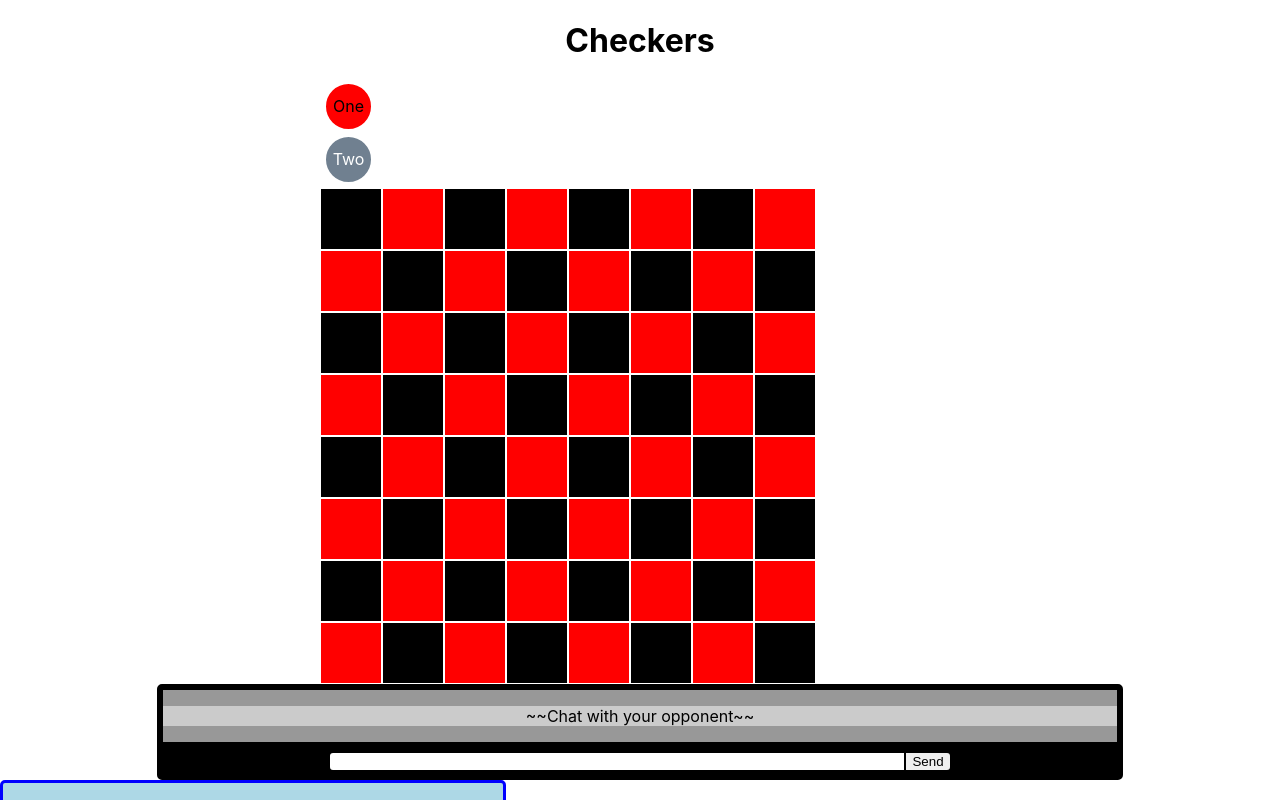
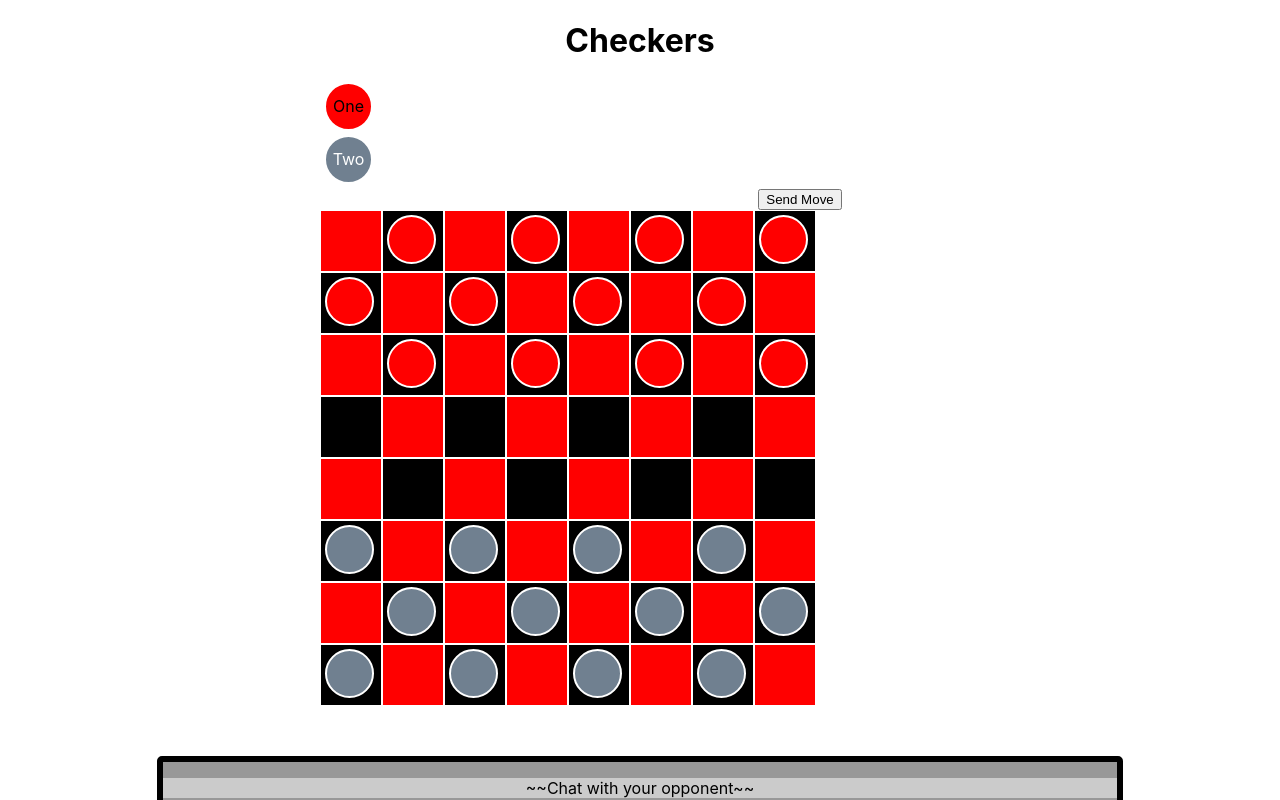
Before and after one commit to CoHogan1/project-4-front-end, a React (Create React App) app: page / in a window 1280 px wide. Shown: the top 800 px of the page. Built offline with nearby package versions, Linux system fonts and the light colour scheme; no server answers.

Commit message:
added 2 dimmensional array gameboard with click events

```diff
--- a/src/App.css
+++ b/src/App.css
@@ -2,8 +2,6 @@
     text-align: center;
     margin: auto;
 }
-
-
 
 
 .chat {
@@ -96,6 +94,7 @@
     flex-direction: row;
     flex-wrap: wrap;
     width: 500px;
+    margin-bottom: 50px;
 }
 
 
@@ -125,6 +124,9 @@ background: blue;
 }
 
 .allForms{
+    margin: auto;
+    margin-left: 100px;
+    margin-top: 30px;
 
 }
 .forms {
@@ -168,3 +170,8 @@ background: blue;
     border-radius: 5px;
     border: 3px solid green;
 }
+
+
+.test {
+    background-color: green;
+}
--- a/src/board.js
+++ b/src/board.js
@@ -5,42 +5,59 @@ const gameBoard = [
   [0, 1, 0, 1, 0, 1, 0, 1],
   [1, 0, 1, 0, 1, 0, 1, 0],
   [0, 1, 0, 1, 0, 1, 0, 1],
-  [0, 0, 0, 0, 0, 0, 0, 0],
-  [0, 0, 0, 0, 0, 0, 0, 0],
+  [3, 0, 3, 0, 3, 0, 3, 0],
+  [0, 3, 0, 3, 0, 3, 0, 3],
   [2, 0, 2, 0, 2, 0, 2, 0],
   [0, 2, 0, 2, 0, 2, 0, 2],
-  [2, 0, 2, 0, 2, 0, 2, 0]
-];
+  [2, 0, 2, 0, 2, 0, 2, 0],
+]
 
-const boardColors = [
-    [0, 1, 0, 1, 0, 1, 0, 1],
-    [1, 0, 1, 0, 1, 0, 1, 0],
-    [0, 1, 0, 1, 0, 1, 0, 1],
-    [1, 0, 1, 0, 1, 0, 1, 0],
-    [0, 1, 0, 1, 0, 1, 0, 1],
-    [1, 0, 1, 0, 1, 0, 1, 0],
-    [0, 1, 0, 1, 0, 1, 0, 1],
-    [1, 0, 1, 0, 1, 0, 1, 0],
-]
+
 
 export default class Board extends Component {
     constructor(props){
         super(props)
             this.state= {
-                board: true,
-                size: 8,
+                board: gameBoard,
+                updatedBoard: [],
+                firstStart: '',
+                firstEnd: '',
+                secondStart: '',
+                secondEnd: '',
+                move: false,
             }
         }
-
-    fillboard = () => {
-        return <div onClick={this.chosePiece} className="player1"></div>
+    mouseDown = (index, i, event) => {
+        //console.log(index, i)
+         this.setState({
+            firstStart: index,
+            firstEnd: i,
+        })
     }
 
-    fillPlayer2 = () => {
-        return <div onClick={this.chosePiece} className="player2"></div>
+    mouseUp = (index, i) => {
+        console.log('Mouse UP')
+        //console.log(index, i)
+        this.setState({
+            secondStart: index,
+            secondEnd: i,
+            move: true,
+        })
+    }
+    sendMove = () => {
+        console.log("sending");
+        console.log(this.state.firstStart, this.state.firstEnd);
+        console.log(this.state.secondStart, this.state.secondEnd);
+        this.setState({
+            move: false,
+            //board[][]: 4,
+        })
+
     }
 
-
+    selectAMove = () => {
+        alert("Please select a move")
+    }
 
     render(){
         return(
@@ -48,19 +65,23 @@ export default class Board extends Component {
 
                 <div className="player1">One</div>
                 <div className="player2">Two</div>
+                <button onClick={this.state.move ? this.sendMove : this.selectAMove}  >Send Move</button>
 
-            <div className="board">
-                {boardColors.map(row => row.map(square => {
-                    if (square != 0){
-                        return <div className="red"></div>
-                    } else {
-                        return <div className="black"></div>
-                    }
-                }))}
-            </div>
+                <div className="board">
+                    {this.state.board.map((row, index) => row.map((square, i) => {
+                        if (square === 0){
+                            return <div key={index + " " + i} id={index + " " + i} className="red" onMouseDown={(e)=> this.mouseDown(index, i, e)} onMouseUp={()=> this.mouseUp(index, i)}></div>
+                        } else {
+                            if (square === 1) {
+                                return <div key={index + " " + i + "square"} className="black" onMouseDown={(e)=> this.mouseDown(index, i, e)}><div key={index + " " + i} onMouseDown={(e)=> this.mouseDown(index, i, e)} onMouseUp={()=> this.mouseUp(index, i)} className="player1"></div></div>
+                            } else if (square === 2){
+                                return <div key={index + " " + i + "square"} className="black" onMouseDown={(e)=> this.mouseDown(index, i, e)}><div key={index + " " + i} onMouseDown={(e)=> this.mouseDown(index, i, e)} onMouseUp={()=> this.mouseUp(index, i)} className="player2"></div></div>
+                            }
+                            return <div key={index + " " + i + "square"} onMouseDown={(e)=> this.mouseDown(index, i, e)} onMouseUp={()=> this.mouseUp(index, i)} className="black"></div>
+                        }
 
-
-
+                    }))}
+                </div>
             </div>
         )
     }
--- a/src/chat.js
+++ b/src/chat.js
@@ -1,18 +1,14 @@
 import './App.css';
 import React, { useState, useEffect } from 'react'
 import io from 'socket.io-client'
-
-
 
 // socketIO
 const ENDPOINT = "http://localhost:8000";
 const socket = io.connect(ENDPOINT)
 
-
 const Chat = () => {
     const [messages, setMessages] = useState(["~~Chat with your opponent~~"])
     const [message, setMessage] = useState('')
-    let counter = useState(1)
 
     const getMessages = () => {
         socket.on('message', msg => {
@@ -43,9 +39,9 @@ const Chat = () => {
 
             <div className="chatbox">
             {messages.length > 0 &&
-            messages.map(msg => (
-                <div className="text">
-                  <p id={counter}>{msg}</p>
+            messages.map((msg, index) => (
+                <div key={index} className="text">
+                    <p key={index}>{msg}</p>
                 </div>
                 ))}
             </div>
@@ -59,5 +55,4 @@ const Chat = () => {
     )
 }
 
-
 export default Chat;
```
Also changed, not shown: src/practice.js (+17 -13 lines).
